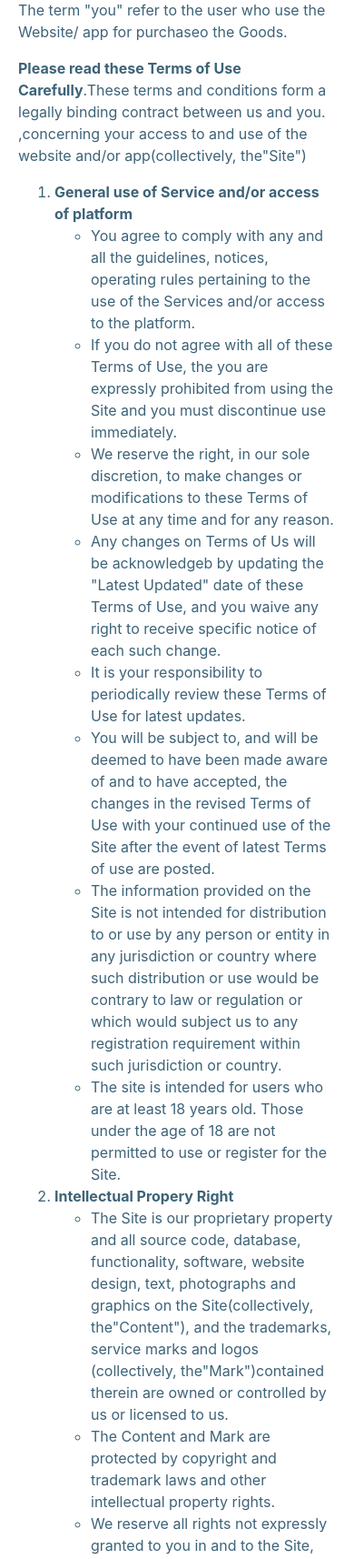
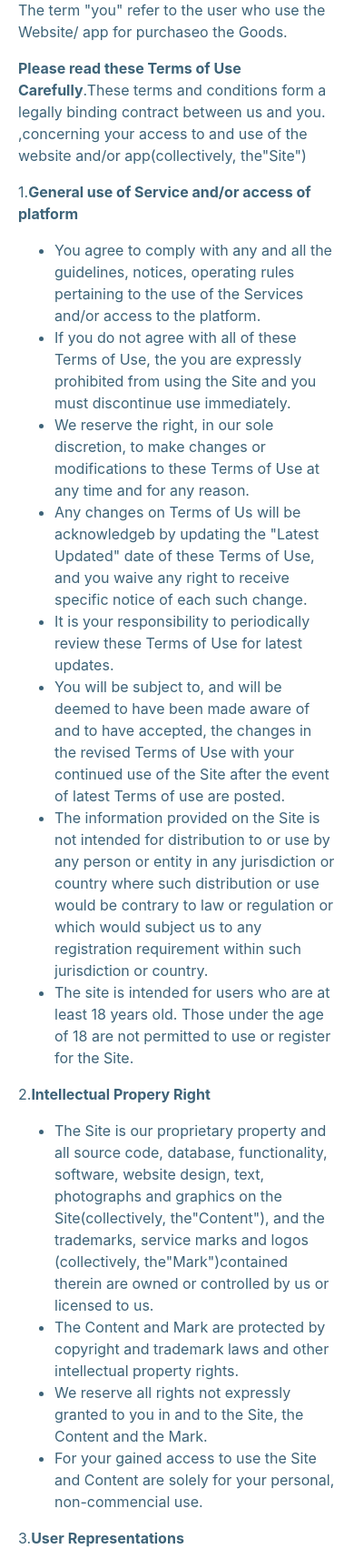
Before and after one commit to Code-Institute-Submissions/assign4-ecommence, a Django app: page /info/terms_and_conditions/ in a window 390 px wide. Shown: the part 286-2000 px from the top of the page at 91% size. Run offline with Django 3.2, Linux system fonts and the light colour scheme; some libraries are stand-ins or nearby versions.

Commit message:
term and conditions page error amend

```diff
--- a/info/templates/info/terms_and_conditions.template.html
+++ b/info/templates/info/terms_and_conditions.template.html
@@ -11,8 +11,7 @@
             <p>The term "you" refer to the user who use the Website/ app for purchaseo the Goods.</p>
             <p><strong>Please read these Terms of Use Carefully</strong>.These terms and conditions form a legally binding contract between us and you.
             ,concerning your access to and use of the website and/or app(collectively, the"Site")</p>
-            <ol>
-                <li><strong>General use of Service and/or access of platform</strong></li>
+            <p>1.<strong>General use of Service and/or access of platform</strong></p>
                     <ul>
                         <li>You agree to comply with any and all the guidelines, notices, operating rules pertaining to the use of the Services and/or access
                         to the platform.</li>
@@ -27,7 +26,7 @@
                         be contrary to law or regulation or which would subject us to any registration requirement within such jurisdiction or country.</li>
                         <li>The site is intended for users who are at least 18 years old. Those under the age of 18 are not permitted to use or register for the Site.</li>
                     </ul>
-                <li><strong>Intellectual Propery Right</strong></li>
+            <p>2.<strong>Intellectual Propery Right</strong></p>
                     <ul>
                         <li>The Site is our proprietary property and all source code, database, functionality, software, website design, text, photographs and graphics on the Site(collectively, the"Content"), and the trademarks,
                         service marks and logos (collectively, the"Mark")contained therein are owned or controlled by us or licensed to us.</li>
@@ -35,7 +34,7 @@
                         <li>We reserve all rights not expressly granted to you in and to the Site, the Content and the Mark.</li>
                         <li>For your gained access to use the Site and Content are solely for your personal, non-commencial use.</li>
                     </ul>
-                <li><strong>User Representations</strong></li>
+            <p>3.<strong>User Representations</strong></p>
                     <ul>
                         <li>All the registration informtion you submit will be true, accurate, current and complete.</li>
                         <li>You have the legal capacity and you agree to comply with these Terms of Use</li>
@@ -46,13 +45,13 @@
                         <li>For your input of untrue, inaccurate information, we have the right to suspend or terminate your accound
                         and refuse any and all current or future use of the Site.</li>
                     </ul>
-                <li><strong>Products</strong></li>
+            <p>4.<strong>Products</strong></p>
                     <ul>
                         <li>We work with effort to make sure that all information on the Website, including descriptions of our Goods, and listed prices, are accurate and correct at all times.</li>
                         <li>If, mistakes do happen. We will try to resolve all information errors on the Website as soon as reasonably possible.</li>
                         <li>If we reasonably think that such an error has affected your purchase of Goods we will try to let you know. However, because we take these steps we will not be liable to you for any errors on the Website.</li>
                     </ul>
-                <li><strong>Purchase and Payment</strong></li>
+            <p>5.<strong>Purchase and Payment</strong></p>
                     <ul>
                         <li>An Verification account required to make purchase of our products.</li>
                         <li>Sales Tax will be added to the price of purchase.</li>
@@ -61,13 +60,13 @@
                         <li>You agree to provide current, complete and accurate purchase and account information for all purchases made via the Site.</li>
                         <li>All sales are final and no refund will be issue.</li>
                     </ul>
-                <li><strong>Collection of Personal Data</strong></li>
+            <p>6.<strong>Collection of Personal Data</strong></p>
                     <ul>
                         <li>The TreasureClassicBooks protects the privacy of every customer.</li>
                         <li>We value your trust in providing us your Personal Information, thus we are striving to use commercially acceptable means of protecting it.</li>
                         <li>Hence,do remember that no method of transmission over the internet, or method of electronic storage is 100% secure and reliable, and we cannot guarantee its absolute security.</li>
                     </ul>
-            </ol>
+
         </div>
     </div>
 </div>
--- a/static/style/responsive.css
+++ b/static/style/responsive.css
@@ -180,15 +180,16 @@
 
     /*term and conditions */
     #term_conditions{
-        padding: 90px 20px 0px 20px;
+        padding: 90px 20px 20px 20px;
     }
     /*about us*/
     #about_us{
-        padding: 90px 20px 0px 20px;
+        padding: 90px 20px 20px 20px;
+        height: 130vh;
     }
     /*contact us*/
     #contact_us{
-        padding: 90px 20px 0px 20px;
+        padding: 90px 20px 20px 20px;
         }
 }
 /* Media queries - Responsive timeline on screens less than /* Media queries - Responsive timeline on screens less than 413px wide */
```
